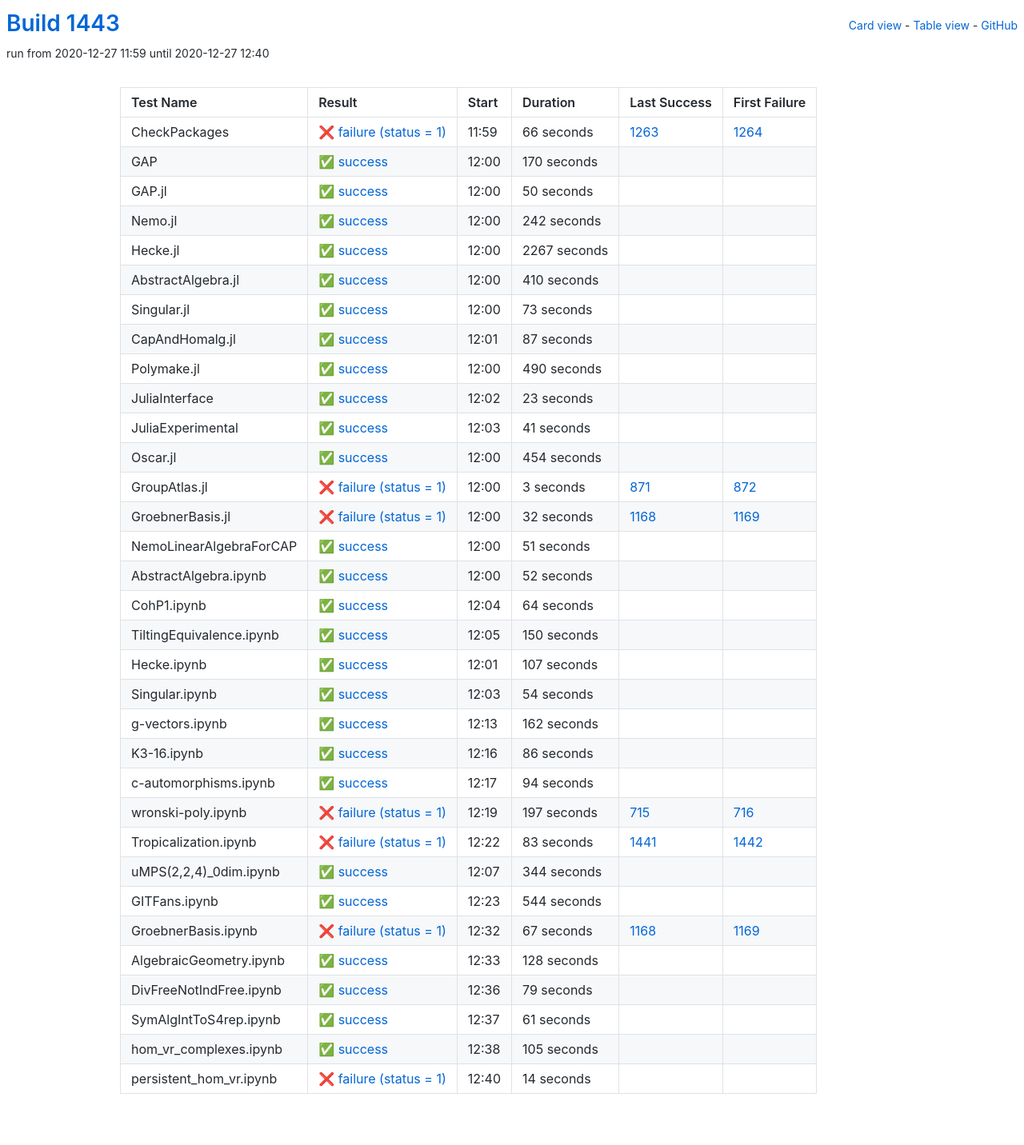
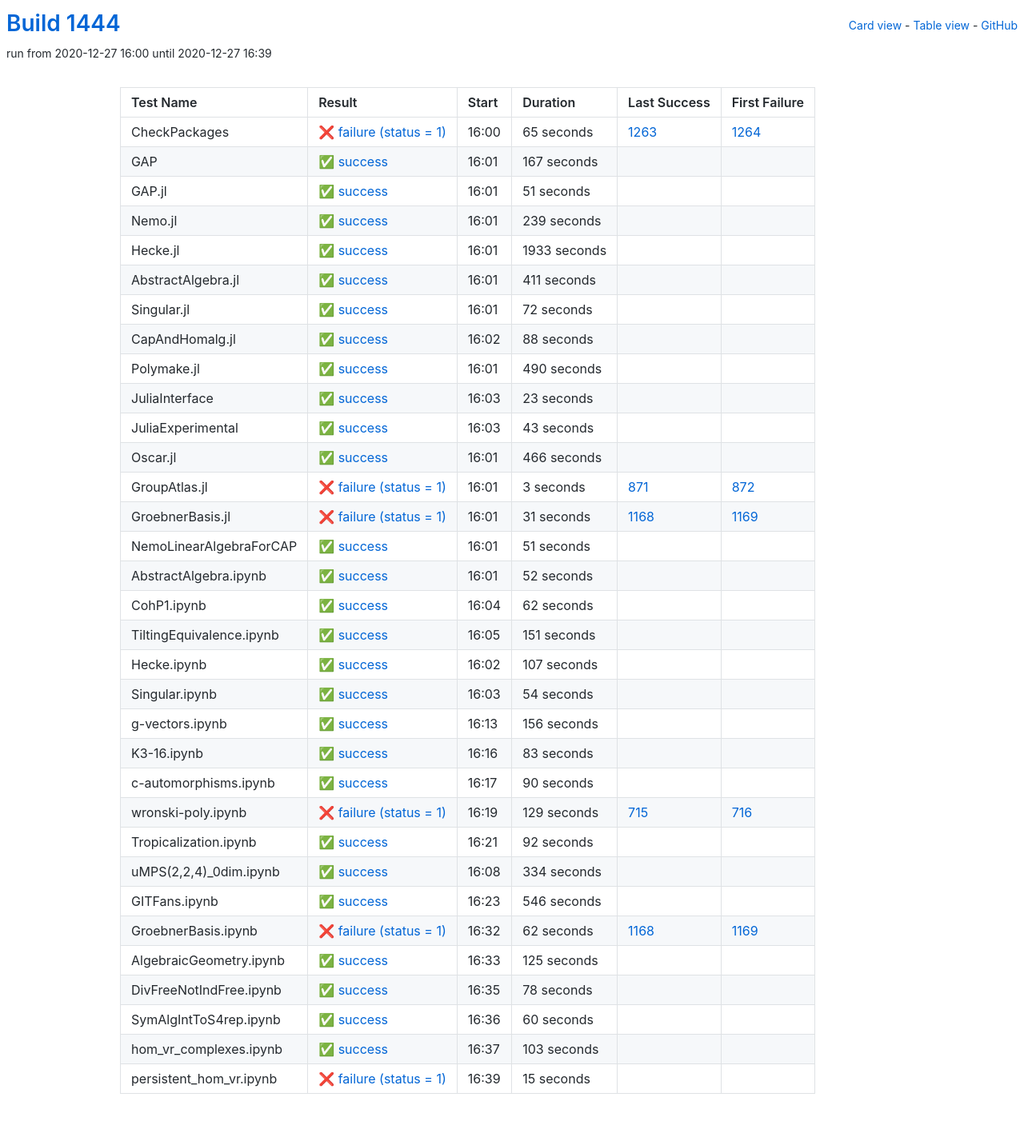
Before and after one commit to oscar-system/oscar-ci-status-stable, a Jekyll site: the page built from table.html, in a window 1280 px wide. Shown: the whole page at 80% size. Built offline with Jekyll 4.4.1, drawn with Linux system fonts in a browser that asks for light colours.

Commit message:
Build #1444

```diff
--- a/_data/ci.yml
+++ b/_data/ci.yml
@@ -1,6 +1,6 @@
 ---
-build: 1443
-build_url: https://oscarci.mathematik.uni-kl.de/job/oscar-stable/1443/
+build: 1444
+build_url: https://oscarci.mathematik.uni-kl.de/job/oscar-stable/1444/
 job: oscar-stable
 organization: oscar-system
 repo: oscar-ci-status-stable
@@ -8,104 +8,104 @@ repourl: https://github.com/oscar-system/oscar-ci-status-stable
 tests:
 - name: CheckPackages
   id: checkpackages
-  log: https://oscarci.mathematik.uni-kl.de/job/oscar-stable/1443/artifact/logs/build-1443/CheckPackages.log
-  start: 2020-12-27 11:59
+  log: https://oscarci.mathematik.uni-kl.de/job/oscar-stable/1444/artifact/logs/build-1444/CheckPackages.log
+  start: 2020-12-27 16:00
   success: false
   exitcode: 1
   status: failure
-  duration: 66
+  duration: 65
   last_success: 1263
   last_success_url: https://oscarci.mathematik.uni-kl.de/job/oscar-stable/1263/
   first_failure: 1264
   first_failure_url: https://oscarci.mathematik.uni-kl.de/job/oscar-stable/1264/
 - name: GAP
   id: gap
-  log: https://oscarci.mathematik.uni-kl.de/job/oscar-stable/1443/artifact/logs/build-1443/GAP.log
-  start: 2020-12-27 12:00
+  log: https://oscarci.mathematik.uni-kl.de/job/oscar-stable/1444/artifact/logs/build-1444/GAP.log
+  start: 2020-12-27 16:01
   success: true
   exitcode: 0
   status: success
-  duration: 170
+  duration: 167
   last_success: false
   last_success_url:
   first_failure: false
   first_failure_url:
 - name: GAP.jl
   id: gap-jl
-  log: https://oscarci.mathematik.uni-kl.de/job/oscar-stable/1443/artifact/logs/build-1443/GAP.jl.log
-  start: 2020-12-27 12:00
+  log: https://oscarci.mathematik.uni-kl.de/job/oscar-stable/1444/artifact/logs/build-1444/GAP.jl.log
+  start: 2020-12-27 16:01
   success: true
   exitcode: 0
   status: success
-  duration: 50
+  duration: 51
   last_success: false
   last_success_url:
   first_failure: false
   first_failure_url:
 - name: Nemo.jl
   id: nemo-jl
-  log: https://oscarci.mathematik.uni-kl.de/job/oscar-stable/1443/artifact/logs/build-1443/Nemo.jl.log
-  start: 2020-12-27 12:00
+  log: https://oscarci.mathematik.uni-kl.de/job/oscar-stable/1444/artifact/logs/build-1444/Nemo.jl.log
+  start: 2020-12-27 16:01
   success: true
   exitcode: 0
   status: success
-  duration: 242
+  duration: 239
   last_success: false
   last_success_url:
   first_failure: false
   first_failure_url:
 - name: Hecke.jl
   id: hecke-jl
-  log: https://oscarci.mathematik.uni-kl.de/job/oscar-stable/1443/artifact/logs/build-1443/Hecke.jl.log
-  start: 2020-12-27 12:00
+  log: https://oscarci.mathematik.uni-kl.de/job/oscar-stable/1444/artifact/logs/build-1444/Hecke.jl.log
+  start: 2020-12-27 16:01
   success: true
   exitcode: 0
   status: success
-  duration: 2267
+  duration: 1933
   last_success: false
   last_success_url:
   first_failure: false
   first_failure_url:
 - name: AbstractAlgebra.jl
   id: abstractalgebra-jl
-  log: https://oscarci.mathematik.uni-kl.de/job/oscar-stable/1443/artifact/logs/build-1443/AbstractAlgebra.jl.log
-  start: 2020-12-27 12:00
+  log: https://oscarci.mathematik.uni-kl.de/job/oscar-stable/1444/artifact/logs/build-1444/AbstractAlgebra.jl.log
+  start: 2020-12-27 16:01
   success: true
   exitcode: 0
   status: success
-  duration: 410
+  duration: 411
   last_success: false
   last_success_url:
   first_failure: false
   first_failure_url:
 - name: Singular.jl
   id: singular-jl
-  log: https://oscarci.mathematik.uni-kl.de/job/oscar-stable/1443/artifact/logs/build-1443/Singular.jl.log
-  start: 2020-12-27 12:00
+  log: https://oscarci.mathematik.uni-kl.de/job/oscar-stable/1444/artifact/logs/build-1444/Singular.jl.log
+  start: 2020-12-27 16:01
   success: true
   exitcode: 0
   status: success
-  duration: 73
+  duration: 72
   last_success: false
   last_success_url:
   first_failure: false
   first_failure_url:
 - name: CapAndHomalg.jl
   id: capandhomalg-jl
-  log: https://oscarci.mathematik.uni-kl.de/job/oscar-stable/1443/artifact/logs/build-1443/CapAndHomalg.jl.log
-  start: 2020-12-27 12:01
+  log: https://oscarci.mathematik.uni-kl.de/job/oscar-stable/1444/artifact/logs/build-1444/CapAndHomalg.jl.log
+  start: 2020-12-27 16:02
   success: true
   exitcode: 0
   status: success
-  duration: 87
+  duration: 88
   last_success: false
   last_success_url:
   first_failure: false
   first_failure_url:
 - name: Polymake.jl
   id: polymake-jl
-  log: https://oscarci.mathematik.uni-kl.de/job/oscar-stable/1443/artifact/logs/build-1443/Polymake.jl.log
-  start: 2020-12-27 12:00
+  log: https://oscarci.mathematik.uni-kl.de/job/oscar-stable/1444/artifact/logs/build-1444/Polymake.jl.log
+  start: 2020-12-27 16:01
   success: true
   exitcode: 0
   status: success
@@ -116,8 +116,8 @@ tests:
   first_failure_url:
 - name: JuliaInterface
   id: juliainterface
-  log: https://oscarci.mathematik.uni-kl.de/job/oscar-stable/1443/artifact/logs/build-1443/JuliaInterface.log
-  start: 2020-12-27 12:02
+  log: https://oscarci.mathematik.uni-kl.de/job/oscar-stable/1444/artifact/logs/build-1444/JuliaInterface.log
+  start: 2020-12-27 16:03
   success: true
   exitcode: 0
   status: success
@@ -128,32 +128,32 @@ tests:
   first_failure_url:
 - name: JuliaExperimental
   id: juliaexperimental
-  log: https://oscarci.mathematik.uni-kl.de/job/oscar-stable/1443/artifact/logs/build-1443/JuliaExperimental.log
-  start: 2020-12-27 12:03
+  log: https://oscarci.mathematik.uni-kl.de/job/oscar-stable/1444/artifact/logs/build-1444/JuliaExperimental.log
+  start: 2020-12-27 16:03
   success: true
   exitcode: 0
   status: success
-  duration: 41
+  duration: 43
   last_success: false
   last_success_url:
   first_failure: false
   first_failure_url:
 - name: Oscar.jl
   id: oscar-jl
-  log: https://oscarci.mathematik.uni-kl.de/job/oscar-stable/1443/artifact/logs/build-1443/Oscar.jl.log
-  start: 2020-12-27 12:00
+  log: https://oscarci.mathematik.uni-kl.de/job/oscar-stable/1444/artifact/logs/build-1444/Oscar.jl.log
+  start: 2020-12-27 16:01
   success: true
   exitcode: 0
   status: success
-  duration: 454
+  duration: 466
   last_success: false
   last_success_url:
   first_failure: false
   first_failure_url:
 - name: GroupAtlas.jl
   id: groupatlas-jl
-  log: https://oscarci.mathematik.uni-kl.de/job/oscar-stable/1443/artifact/logs/build-1443/GroupAtlas.jl.log
-  start: 2020-12-27 12:00
+  log: https://oscarci.mathematik.uni-kl.de/job/oscar-stable/1444/artifact/logs/build-1444/GroupAtlas.jl.log
+  start: 2020-12-27 16:01
   success: false
   exitcode: 1
   status: failure
@@ -164,20 +164,20 @@ tests:
   first_failure_url: https://oscarci.mathematik.uni-kl.de/job/oscar-stable/872/
 - name: GroebnerBasis.jl
   id: groebnerbasis-jl
-  log: https://oscarci.mathematik.uni-kl.de/job/oscar-stable/1443/artifact/logs/build-1443/GroebnerBasis.jl.log
-  start: 2020-12-27 12:00
+  log: https://oscarci.mathematik.uni-kl.de/job/oscar-stable/1444/artifact/logs/build-1444/GroebnerBasis.jl.log
+  start: 2020-12-27 16:01
   success: false
   exitcode: 1
   status: failure
-  duration: 32
+  duration: 31
   last_success: 1168
   last_success_url: https://oscarci.mathematik.uni-kl.de/job/oscar-stable/1168/
   first_failure: 1169
   first_failure_url: https://oscarci.mathematik.uni-kl.de/job/oscar-stable/1169/
 - name: NemoLinearAlgebraForCAP
   id: nemolinearalgebraforcap
-  log: https://oscarci.mathematik.uni-kl.de/job/oscar-stable/1443/artifact/logs/build-1443/NemoLinearAlgebraForCAP.log
-  start: 2020-12-27 12:00
+  log: https://oscarci.mathematik.uni-kl.de/job/oscar-stable/1444/artifact/logs/build-1444/NemoLinearAlgebraForCAP.log
+  start: 2020-12-27 16:01
   success: true
   exitcode: 0
   status: success
@@ -188,8 +188,8 @@ tests:
   first_failure_url:
 - name: AbstractAlgebra.ipynb
   id: abstractalgebra-ipynb
-  log: https://oscarci.mathematik.uni-kl.de/job/oscar-stable/1443/artifact/logs/build-1443/AbstractAlgebra.ipynb.log
-  start: 2020-12-27 12:00
+  log: https://oscarci.mathematik.uni-kl.de/job/oscar-stable/1444/artifact/logs/build-1444/AbstractAlgebra.ipynb.log
+  start: 2020-12-27 16:01
   success: true
   exitcode: 0
   status: success
@@ -200,32 +200,32 @@ tests:
   first_failure_url:
 - name: CohP1.ipynb
   id: cohp1-ipynb
-  log: https://oscarci.mathematik.uni-kl.de/job/oscar-stable/1443/artifact/logs/build-1443/CohP1.ipynb.log
-  start: 2020-12-27 12:04
+  log: https://oscarci.mathematik.uni-kl.de/job/oscar-stable/1444/artifact/logs/build-1444/CohP1.ipynb.log
+  start: 2020-12-27 16:04
   success: true
   exitcode: 0
   status: success
-  duration: 64
+  duration: 62
   last_success: false
   last_success_url:
   first_failure: false
   first_failure_url:
 - name: TiltingEquivalence.ipynb
   id: tiltingequivalence-ipynb
-  log: https://oscarci.mathematik.uni-kl.de/job/oscar-stable/1443/artifact/logs/build-1443/TiltingEquivalence.ipynb.log
-  start: 2020-12-27 12:05
+  log: https://oscarci.mathematik.uni-kl.de/job/oscar-stable/1444/artifact/logs/build-1444/TiltingEquivalence.ipynb.log
+  start: 2020-12-27 16:05
   success: true
   exitcode: 0
   status: success
-  duration: 150
+  duration: 151
   last_success: false
   last_success_url:
   first_failure: false
   first_failure_url:
 - name: Hecke.ipynb
   id: hecke-ipynb
-  log: https://oscarci.mathematik.uni-kl.de/job/oscar-stable/1443/artifact/logs/build-1443/Hecke.ipynb.log
-  start: 2020-12-27 12:01
+  log: https://oscarci.mathematik.uni-kl.de/job/oscar-stable/1444/artifact/logs/build-1444/Hecke.ipynb.log
+  start: 2020-12-27 16:02
   success: true
   exitcode: 0
   status: success
@@ -236,8 +236,8 @@ tests:
   first_failure_url:
 - name: Singular.ipynb
   id: singular-ipynb
-  log: https://oscarci.mathematik.uni-kl.de/job/oscar-stable/1443/artifact/logs/build-1443/Singular.ipynb.log
-  start: 2020-12-27 12:03
+  log: https://oscarci.mathematik.uni-kl.de/job/oscar-stable/1444/artifact/logs/build-1444/Singular.ipynb.log
+  start: 2020-12-27 16:03
   success: true
   exitcode: 0
   status: success
@@ -248,156 +248,156 @@ tests:
   first_failure_url:
 - name: g-vectors.ipynb
   id: g-vectors-ipynb
-  log: https://oscarci.mathematik.uni-kl.de/job/oscar-stable/1443/artifact/logs/build-1443/g-vectors.ipynb.log
-  start: 2020-12-27 12:13
+  log: https://oscarci.mathematik.uni-kl.de/job/oscar-stable/1444/artifact/logs/build-1444/g-vectors.ipynb.log
+  start: 2020-12-27 16:13
   success: true
   exitcode: 0
   status: success
-  duration: 162
+  duration: 156
   last_success: false
   last_success_url:
   first_failure: false
   first_failure_url:
 - name: K3-16.ipynb
   id: k3-16-ipynb
-  log: https://oscarci.mathematik.uni-kl.de/job/oscar-stable/1443/artifact/logs/build-1443/K3-16.ipynb.log
-  start: 2020-12-27 12:16
+  log: https://oscarci.mathematik.uni-kl.de/job/oscar-stable/1444/artifact/logs/build-1444/K3-16.ipynb.log
+  start: 2020-12-27 16:16
   success: true
   exitcode: 0
   status: success
-  duration: 86
+  duration: 83
   last_success: false
   last_success_url:
   first_failure: false
   first_failure_url:
 - name: c-automorphisms.ipynb
   id: c-automorphisms-ipynb
-  log: https://oscarci.mathematik.uni-kl.de/job/oscar-stable/1443/artifact/logs/build-1443/c-automorphisms.ipynb.log
-  start: 2020-12-27 12:17
+  log: https://oscarci.mathematik.uni-kl.de/job/oscar-stable/1444/artifact/logs/build-1444/c-automorphisms.ipynb.log
+  start: 2020-12-27 16:17
   success: true
   exitcode: 0
   status: success
-  duration: 94
+  duration: 90
   last_success: false
   last_success_url:
   first_failure: false
   first_failure_url:
 - name: wronski-poly.ipynb
   id: wronski-poly-ipynb
-  log: https://oscarci.mathematik.uni-kl.de/job/oscar-stable/1443/artifact/logs/build-1443/wronski-poly.ipynb.log
-  start: 2020-12-27 12:19
+  log: https://oscarci.mathematik.uni-kl.de/job/oscar-stable/1444/artifact/logs/build-1444/wronski-poly.ipynb.log
+  start: 2020-12-27 16:19
   success: false
   exitcode: 1
   status: failure
-  duration: 197
+  duration: 129
   last_success: 715
   last_success_url: https://oscarci.mathematik.uni-kl.de/job/oscar-stable/715/
   first_failure: 716
   first_failure_url: https://oscarci.mathematik.uni-kl.de/job/oscar-stable/716/
 - name: Tropicalization.ipynb
   id: tropicalization-ipynb
-  log: https://oscarci.mathematik.uni-kl.de/job/oscar-stable/1443/artifact/logs/build-1443/Tropicalization.ipynb.log
-  start: 2020-12-27 12:22
-  success: false
-  exitcode: 1
-  status: failure
-  duration: 83
-  last_success: 1441
-  last_success_url: https://oscarci.mathematik.uni-kl.de/job/oscar-stable/1441/
-  first_failure: 1442
-  first_failure_url: https://oscarci.mathematik.uni-kl.de/job/oscar-stable/1442/
-- name: uMPS(2,2,4)_0dim.ipynb
-  id: umps-2-2-4-0dim-ipynb
-  log: https://oscarci.mathematik.uni-kl.de/job/oscar-stable/1443/artifact/logs/build-1443/uMPS-2-2-4-_0dim.ipynb.log
-  start: 2020-12-27 12:07
+  log: https://oscarci.mathematik.uni-kl.de/job/oscar-stable/1444/artifact/logs/build-1444/Tropicalization.ipynb.log
+  start: 2020-12-27 16:21
   success: true
   exitcode: 0
   status: success
-  duration: 344
+  duration: 92
+  last_success: false
+  last_success_url:
+  first_failure: false
+  first_failure_url:
+- name: uMPS(2,2,4)_0dim.ipynb
+  id: umps-2-2-4-0dim-ipynb
+  log: https://oscarci.mathematik.uni-kl.de/job/oscar-stable/1444/artifact/logs/build-1444/uMPS-2-2-4-_0dim.ipynb.log
+  start: 2020-12-27 16:08
+  success: true
+  exitcode: 0
+  status: success
+  duration: 334
   last_success: false
   last_success_url:
   first_failure: false
   first_failure_url:
 - name: GITFans.ipynb
   id: gitfans-ipynb
-  log: https://oscarci.mathematik.uni-kl.de/job/oscar-stable/1443/artifact/logs/build-1443/GITFans.ipynb.log
-  start: 2020-12-27 12:23
+  log: https://oscarci.mathematik.uni-kl.de/job/oscar-stable/1444/artifact/logs/build-1444/GITFans.ipynb.log
+  start: 2020-12-27 16:23
   success: true
   exitcode: 0
   status: success
-  duration: 544
+  duration: 546
   last_success: false
   last_success_url:
   first_failure: false
   first_failure_url:
 - name: GroebnerBasis.ipynb
   id: groebnerbasis-ipynb
-  log: https://oscarci.mathematik.uni-kl.de/job/oscar-stable/1443/artifact/logs/build-1443/GroebnerBasis.ipynb.log
-  start: 2020-12-27 12:32
+  log: https://oscarci.mathematik.uni-kl.de/job/oscar-stable/1444/artifact/logs/build-1444/GroebnerBasis.ipynb.log
+  start: 2020-12-27 16:32
   success: false
   exitcode: 1
   status: failure
-  duration: 67
+  duration: 62
   last_success: 1168
   last_success_url: https://oscarci.mathematik.uni-kl.de/job/oscar-stable/1168/
   first_failure: 1169
   first_failure_url: https://oscarci.mathematik.uni-kl.de/job/oscar-stable/1169/
 - name: AlgebraicGeometry.ipynb
   id: algebraicgeometry-ipynb
-  log: https://oscarci.mathematik.uni-kl.de/job/oscar-stable/1443/artifact/logs/build-1443/AlgebraicGeometry.ipynb.log
-  start: 2020-12-27 12:33
+  log: https://oscarci.mathematik.uni-kl.de/job/oscar-stable/1444/artifact/logs/build-1444/AlgebraicGeometry.ipynb.log
+  start: 2020-12-27 16:33
   success: true
   exitcode: 0
   status: success
-  duration: 128
+  duration: 125
   last_success: false
   last_success_url:
   first_failure: false
   first_failure_url:
 - name: DivFreeNotIndFree.ipynb
   id: divfreenotindfree-ipynb
-  log: https://oscarci.mathematik.uni-kl.de/job/oscar-stable/1443/artifact/logs/build-1443/DivFreeNotIndFree.ipynb.log
-  start: 2020-12-27 12:36
+  log: https://oscarci.mathematik.uni-kl.de/job/oscar-stable/1444/artifact/logs/build-1444/DivFreeNotIndFree.ipynb.log
+  start: 2020-12-27 16:35
   success: true
   exitcode: 0
   status: success
-  duration: 79
+  duration: 78
   last_success: false
   last_success_url:
   first_failure: false
   first_failure_url:
 - name: SymAlgIntToS4rep.ipynb
   id: symalginttos4rep-ipynb
-  log: https://oscarci.mathematik.uni-kl.de/job/oscar-stable/1443/artifact/logs/build-1443/SymAlgIntToS4rep.ipynb.log
-  start: 2020-12-27 12:37
+  log: https://oscarci.mathematik.uni-kl.de/job/oscar-stable/1444/artifact/logs/build-1444/SymAlgIntToS4rep.ipynb.log
+  start: 2020-12-27 16:36
   success: true
   exitcode: 0
   status: success
-  duration: 61
+  duration: 60
   last_success: false
   last_success_url:
   first_failure: false
   first_failure_url:
 - name: hom_vr_complexes.ipynb
   id: hom-vr-complexes-ipynb
-  log: https://oscarci.mathematik.uni-kl.de/job/oscar-stable/1443/artifact/logs/build-1443/hom_vr_complexes.ipynb.log
-  start: 2020-12-27 12:38
+  log: https://oscarci.mathematik.uni-kl.de/job/oscar-stable/1444/artifact/logs/build-1444/hom_vr_complexes.ipynb.log
+  start: 2020-12-27 16:37
   success: true
   exitcode: 0
   status: success
-  duration: 105
+  duration: 103
   last_success: false
   last_success_url:
   first_failure: false
   first_failure_url:
 - name: persistent_hom_vr.ipynb
   id: persistent-hom-vr-ipynb
-  log: https://oscarci.mathematik.uni-kl.de/job/oscar-stable/1443/artifact/logs/build-1443/persistent_hom_vr.ipynb.log
-  start: 2020-12-27 12:40
+  log: https://oscarci.mathematik.uni-kl.de/job/oscar-stable/1444/artifact/logs/build-1444/persistent_hom_vr.ipynb.log
+  start: 2020-12-27 16:39
   success: false
   exitcode: 1
   status: failure
-  duration: 14
+  duration: 15
   last_success: false
   last_success_url:
   first_failure: false
```
Also changed, not shown: README.md.
